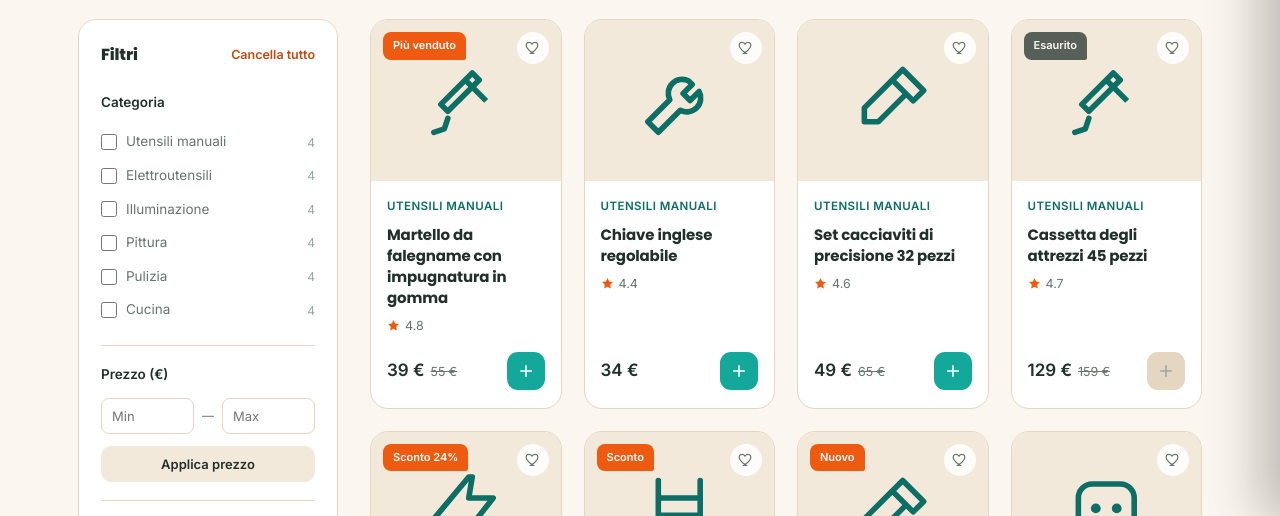
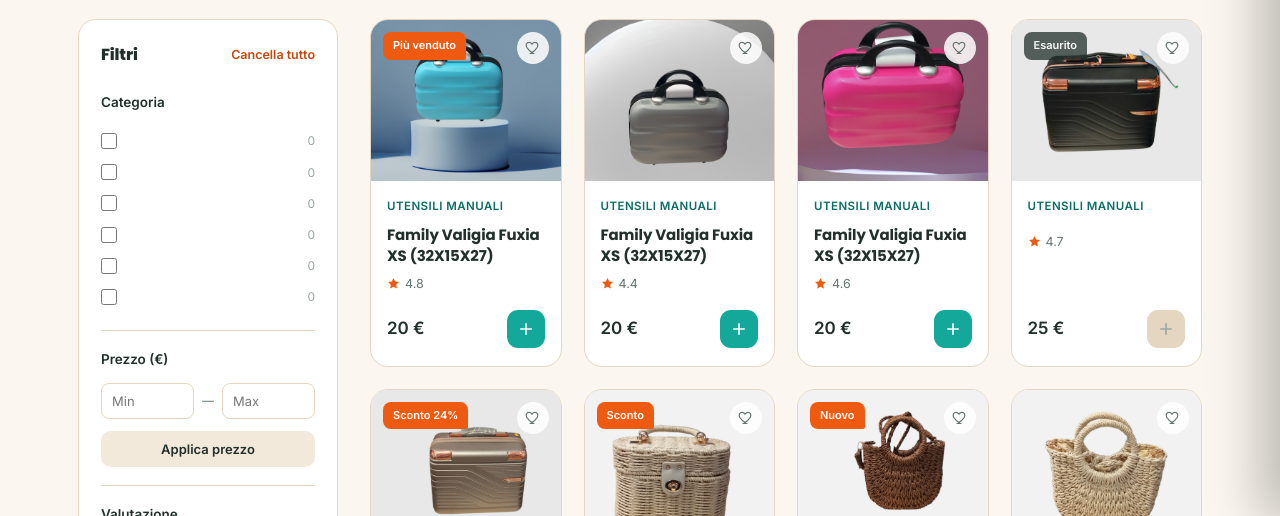
Before and after one commit to zeyadsengar0-prog/first-project, a plain HTML site: page aziz-abbigliamento.html in a window 1280 px wide. Shown: the part 280-796 px from the top of the page. Drawn offline with Linux system fonts and the light colour scheme.

Commit message:
Emendamentno

```diff
--- a/aziz-abbigliamento.html
+++ b/aziz-abbigliamento.html
@@ -3,7 +3,7 @@
 <head>
 <meta charset="UTF-8">
 <meta name="viewport" content="width=device-width, initial-scale=1.0">
-<title>ziz | Tutti i prodotti</title>
+<title>Aziz | Tutti i prodotti</title>
 <link rel="preconnect" href="https://fonts.googleapis.com">
 <link href="https://fonts.googleapis.com/css2?family=Poppins:wght@400;500;700;800;900&family=Inter:wght@300;400;500;600&display=swap" rel="stylesheet">
 <link rel="stylesheet" href="centro-css.css">
@@ -194,7 +194,7 @@
     </div>
   </div>
   <div class="wrap footer-bottom">
-    <span>© 2026 ziz. Tutti i diritti riservati.</span>
+    <span>© 2026 Aziz. Tutti i diritti riservati.</span>
     <span>Prototipo di interfaccia e-commerce</span>
   </div>
 </footer>
@@ -235,42 +235,31 @@
   };
 
   // ---------- Categories ----------
-  const CATEGORIES = ['Utensili manuali','Elettroutensili','Illuminazione','Pittura','Pulizia','Cucina'];
+  const CATEGORIES = ['','','','','',''];
 
   // ---------- Product data ----------
   // Campo "image": URL della foto reale del prodotto. Se lasciato null (o se il
   // link non si carica), la scheda mostra automaticamente l'icona come prima:
   // non è mai richiesto avere una foto per ogni prodotto.
   const PRODUCTS = [
-    {id:1, cat:'Utensili manuali', name:'Martello da falegname con impugnatura in gomma', icon:'hammer', image:null, price:39, was:55, rating:4.8, badge:'Più venduto', stock:true},
-    {id:2, cat:'Utensili manuali', name:'Chiave inglese regolabile', icon:'wrench', image:null, price:34, was:null, rating:4.4, badge:null, stock:true},
-    {id:3, cat:'Utensili manuali', name:'Set cacciaviti di precisione 32 pezzi', icon:'screwdriver', image:null, price:49, was:65, rating:4.6, badge:null, stock:true},
-    {id:4, cat:'Utensili manuali', name:'Cassetta degli attrezzi 45 pezzi', icon:'hammer', image:null, price:129, was:159, rating:4.7, badge:'Sconto 19%', stock:false},
+    {id:1, cat:'Utensili manuali', name:'Family Valigia Fuxia XS (32X15X27)', icon:'hammer', image:'img-add/2001.jpg', price:20, was:null, rating:4.8, badge:'Più venduto', stock:true},
+    {id:2, cat:'Utensili manuali', name:'Family Valigia Fuxia XS (32X15X27)', icon:'wrench', image:'img-add/2002.jpg', price:20, was:null, rating:4.4, badge:null, stock:true},
+    {id:3, cat:'Utensili manuali', name:'Family Valigia Fuxia XS (32X15X27)', icon:'screwdriver', image:'img-add/2003.jpg', price:20, was:null, rating:4.6, badge:null, stock:true},
 
-    {id:5, cat:'Elettroutensili', name:'Trapano avvitatore a batteria 18V', icon:'drill', image:null, price:249, was:329, rating:4.9, badge:'Sconto 24%', stock:true},
-    {id:6, cat:'Elettroutensili', name:'Scala in alluminio pieghevole 5 gradini', icon:'ladder', image:null, price:179, was:215, rating:4.6, badge:'Sconto', stock:true},
-    {id:7, cat:'Elettroutensili', name:'Cacciavite elettrico ricaricabile USB', icon:'screwdriver', image:null, price:89, was:null, rating:4.3, badge:'Nuovo', stock:true},
-    {id:8, cat:'Elettroutensili', name:'Presa multipla elettrica', icon:'socket', image:null, price:45, was:null, rating:4.5, badge:null, stock:true},
+    {id:4, cat:'Utensili manuali', name:'', icon:'hammer', image:'img-add/2004.jpg', price:25, was:null, rating:4.7, badge:'Sconto 19%', stock:false},
 
-    {id:9, cat:'Illuminazione', name:'Lampadina LED smart controllabile', icon:'bulb', image:null, price:29, was:null, rating:4.6, badge:null, stock:true},
-    {id:10, cat:'Illuminazione', name:'Lampada da scrivania pieghevole', icon:'lamp', image:null, price:69, was:89, rating:4.4, badge:null, stock:true},
-    {id:11, cat:'Illuminazione', name:'Striscia LED colorata 5 metri', icon:'bulb', image:null, price:55, was:75, rating:4.7, badge:'Sconto 27%', stock:true},
-    {id:12, cat:'Illuminazione', name:'Lampada da parete esterna impermeabile', icon:'lamp', image:null, price:99, was:null, rating:4.2, badge:null, stock:false},
+    {id:5, cat:'Elettroutensili', name:'', icon:'drill', image:'img-add/2005.jpg', price:25, was:null, rating:4.9, badge:'Sconto 24%', stock:true},
 
-    {id:13, cat:'Pittura', name:'Set pennelli professionali 5 pezzi', icon:'brush', image:null, price:59, was:79, rating:4.5, badge:null, stock:true},
-    {id:14, cat:'Pittura', name:'Rullo per pittura con vaschetta', icon:'roller', image:null, price:35, was:null, rating:4.3, badge:null, stock:true},
-    {id:15, cat:'Pittura', name:'Pittura murale per interni 3,6 litri', icon:'brush', image:null, price:145, was:170, rating:4.6, badge:'Sconto', stock:true},
-    {id:16, cat:'Pittura', name:'Nastro adesivo di protezione per pittura', icon:'roller', image:null, price:12, was:null, rating:4.1, badge:null, stock:true},
+    {id:6, cat:'Elettroutensili', name:'Borssa di paglia estiva', icon:'ladder', image:'img-add/2006.jpg', price:10, was:null, rating:4.6, badge:'Sconto', stock:true},
+    {id:7, cat:'Elettroutensili', name:'Borssa di paglia estiva', icon:'screwdriver', image:'img-add/2007.jpg', price:10, was:null, rating:4.3, badge:'Nuovo', stock:true},
+    {id:8, cat:'Elettroutensili', name:'Borssa di paglia estiva', icon:'socket', image:'img-add/2008.jpg', price:10, was:null, rating:4.5, badge:null, stock:true},
+    {id:9, cat:'Illuminazione', name:'Borsa in paglia con dettagli in pelle  marrone', icon:'bulb', image:'img-add/2009.jpg', price:10, was:null, rating:4.6, badge:null, stock:true},
 
-    {id:17, cat:'Pulizia', name:'Detergente spray multiuso', icon:'spray', image:null, price:18, was:null, rating:4.3, badge:'Nuovo', stock:true},
-    {id:18, cat:'Pulizia', name:'Scopa a mocio rotante con doppio secchio', icon:'mop', image:null, price:99, was:129, rating:4.8, badge:'Più venduto', stock:true},
-    {id:19, cat:'Pulizia', name:'Set spazzole per pulizia domestica', icon:'spray', image:null, price:27, was:null, rating:4.2, badge:null, stock:true},
-    {id:20, cat:'Pulizia', name:'Aspirapolvere portatile a batteria', icon:'mop', image:null, price:159, was:199, rating:4.6, badge:'Sconto 20%', stock:false},
-
-    {id:21, cat:'Cucina', name:'Padella antiaderente Tefal 28 cm', icon:'pan', image:null, price:89, was:120, rating:4.7, badge:null, stock:true},
-    {id:22, cat:'Cucina', name:'Bollitore elettrico in acciaio inox', icon:'kettle', image:null, price:79, was:99, rating:4.5, badge:null, stock:true},
-    {id:23, cat:'Cucina', name:'Set pentole da cucina 8 pezzi', icon:'pan', image:null, price:299, was:359, rating:4.8, badge:'Sconto 17%', stock:true},
-    {id:24, cat:'Cucina', name:'Bollitore elettrico con controllo della temperatura', icon:'kettle', image:null, price:119, was:null, rating:4.4, badge:'Nuovo', stock:true},
+    {id:10, cat:'Illuminazione', name:'Cappello', icon:'lamp', image:'img-add/2010.jpg', price:10, was:null, rating:4.4, badge:null, stock:true},
+    {id:11, cat:'Illuminazione', name:'Cappello', icon:'bulb', image:'img-add/2011.jpg', price:10, was:null, rating:4.7, badge:'Sconto 27%', stock:true},
+    {id:12, cat:'Illuminazione', name:'cappello', icon:'lamp', image:'img-add/2012.jpg', price:10, was:null, rating:4.2, badge:null, stock:false},
+    {id:13, cat:'Pittura', name:'Cappello', icon:'brush', image:'img-add/2013.jpg', price:10, was:null, rating:4.5, badge:null, stock:true},
+    {id:14, cat:'Pittura', name:'Cappello', icon:'roller', image:'img-add/2014.jpg', price:10, was:null, rating:4.3, badge:null, stock:true},
   ];
 
   const PAGE_SIZE = 8;
```
